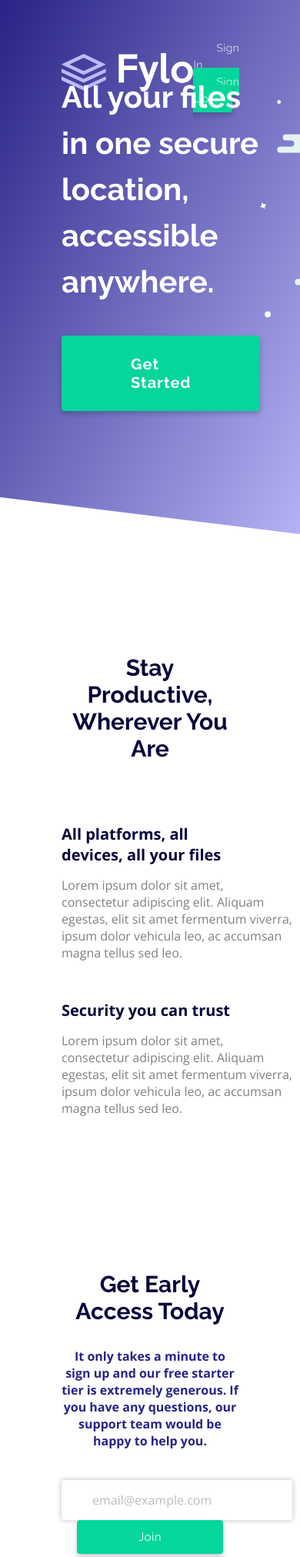
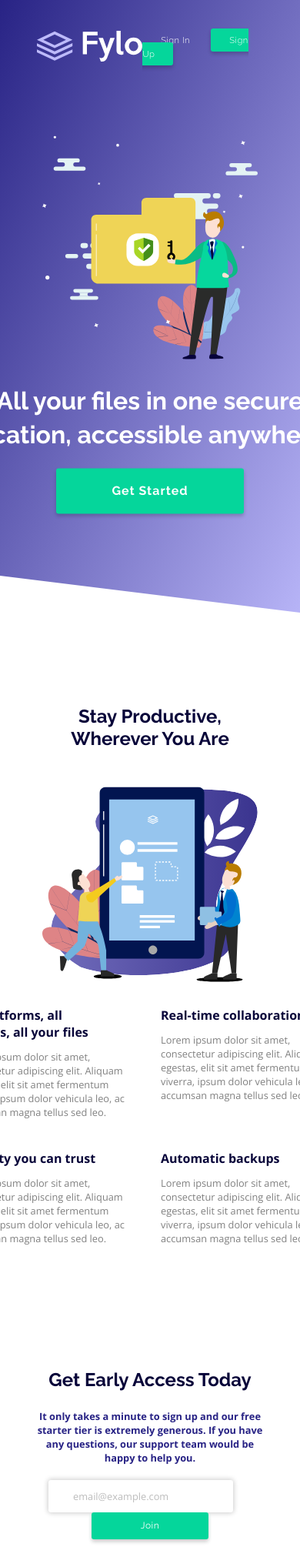
Before and after one commit to Optimo1983/Fylo-landing-page, a PHP site: page / in a window 390 px wide; the page is wider, and only the part inside the window is pictured. Shown: the top 2023 px of that part at 77% size. Run offline with PHP 8.4, Linux system fonts and the light colour scheme.

Commit message:
Working on responsive design layout. Implemented media queries at 1200px and 900px

```diff
--- a/css/style.css
+++ b/css/style.css
@@ -10,6 +10,9 @@
 
 html {
   font-size: 62.5%; }
+  @media (max-width: 75em) {
+    html {
+      font-size: 50%; } }
 
 body {
   box-sizing: border-box;
@@ -28,6 +31,9 @@
   font-weight: 700;
   color: white;
   line-height: 1.5; }
+  @media (max-width: 56.25em) {
+    .heading-primary {
+      line-height: 1.4; } }
 
 .heading-secondary {
   font-family: 'raleway', sans-serif;
@@ -49,9 +55,15 @@
 
 .u-margin-bottom-medium {
   margin-bottom: 4rem !important; }
+  @media (max-width: 56.25em) {
+    .u-margin-bottom-medium {
+      margin-bottom: 2.5rem !important; } }
 
 .u-margin-bottom-big {
   margin-bottom: 8rem !important; }
+  @media (max-width: 56.25em) {
+    .u-margin-bottom-big {
+      margin-bottom: 6rem !important; } }
 
 .u-margin-bottom-huge {
   margin-bottom: 10rem !important; }
@@ -109,9 +121,21 @@
   margin-top: -9rem;
   background-color: #070439;
   padding: 0 8rem 10rem 8rem; }
+  @media (max-width: 75em) {
+    .footer {
+      padding: 18rem 6rem 18rem 6rem; } }
+  @media (max-width: 75em) and (max-width: 75em) {
+    .footer {
+      padding-bottom: 10rem; } }
   .footer__container {
     padding-top: 35rem;
     display: flex; }
+    @media (max-width: 75em) {
+      .footer__container {
+        padding-top: 15rem; } }
+    @media (max-width: 56.25em) {
+      .footer__container {
+        flex-wrap: wrap; } }
   .footer * {
     color: rgba(255, 255, 255, 0.8);
     text-decoration: none; }
@@ -139,6 +163,15 @@
   justify-content: space-evenly;
   border-left: 1px solid #fff;
   border-right: 1px solid #fff; }
+  @media (max-width: 56.25em) {
+    .nav-container {
+      order: 1;
+      flex-basis: 100%;
+      justify-content: space-around;
+      border: none;
+      border-top: 1px solid white;
+      padding-top: 5rem;
+      margin-top: 5rem; } }
 
 .nav-list-container .heading-tertiary {
   color: #fff; }
@@ -153,12 +186,18 @@
   flex-basis: 35.3%;
   flex: 1;
   justify-content: flex-end; }
+  @media (max-width: 56.25em) {
+    .subscribe-container {
+      justify-content: flex-end; } }
 
 .subscribe-sub-container {
   display: flex;
   flex-direction: column;
   max-width: 38rem;
   padding-left: 3rem; }
+  @media (max-width: 56.25em) {
+    .subscribe-sub-container {
+      max-width: 41.25rem; } }
   .subscribe-sub-container__paragraph {
     font-weight: 600;
     color: #fff; }
@@ -181,32 +220,55 @@
   margin-left: auto; }
 
 .header {
-  height: 90vh;
+  height: 100vh;
   width: 100%;
   background-image: linear-gradient(to right bottom, #282385, #bbb8fa);
   padding: 5rem 8rem 0 8rem;
   background-size: cover;
   position: relative; }
+  @media (max-width: 75em) {
+    .header {
+      padding: 5rem 6rem 0 6rem; } }
   .header__top {
     display: flex;
     flex-direction: row;
     justify-content: space-between;
     align-items: center;
     margin-bottom: 10rem; }
+  .header__sign-up-box {
+    z-index: 2; }
   .header__bottom {
     display: flex;
     justify-content: space-between;
     align-items: center;
     position: absolute;
-    bottom: 25%;
+    top: 50%;
     left: 0;
+    transform: translateY(-50%);
     padding-left: inherit;
-    padding-right: inherit; }
+    padding-right: inherit;
+    width: 100%; }
+    @media (max-width: 56.25em) {
+      .header__bottom {
+        flex-direction: column-reverse; } }
   .header__heading-box {
     flex-basis: 50%;
     margin-top: -7rem; }
+    @media (max-width: 56.25em) {
+      .header__heading-box {
+        text-align: center;
+        margin-top: 0;
+        width: 66rem; } }
   .header__image {
-    margin-right: 4rem; }
+    margin: 0 4rem; }
+    @media (max-width: 75em) {
+      .header__image {
+        width: 45rem; } }
+    @media (max-width: 56.25em) {
+      .header__image {
+        margin: 0;
+        margin-bottom: 4rem;
+        width: 35rem; } }
 
 .header__logo {
   height: 5rem; }
@@ -216,21 +278,38 @@
   transform: skewY(7deg);
   margin-top: -9rem;
   padding: 18rem 8rem 18rem 8rem; }
+  @media (max-width: 75em) {
+    .main {
+      padding: 18rem 6rem 18rem 6rem; } }
 
 .section-features {
   transform: skewY(-7deg); }
   .section-features__container {
     display: flex;
-    justify-content: space-between; }
+    justify-content: space-between;
+    align-items: center; }
+    @media (max-width: 56.25em) {
+      .section-features__container {
+        flex-direction: column;
+        width: 100%; } }
   .section-features__image-box {
     flex-basis: 35%;
     align-self: center; }
+    @media (max-width: 56.25em) {
+      .section-features__image-box {
+        margin-bottom: 4rem;
+        width: 100%; } }
   .section-features__image {
-    width: 90%; }
+    width: 95%; }
+    @media (max-width: 56.25em) {
+      .section-features__image {
+        width: 35rem;
+        display: block;
+        margin: 0 auto; } }
   .section-features__grid {
     flex-basis: 57%;
     display: grid;
-    grid-template-columns: 30rem minmax(3rem, 40rem) 30rem;
+    grid-template-columns: 29rem minmax(3.5rem, 13rem) 29rem;
     grid-row-gap: 5rem; }
 
 .feature--1 {
--- a/sass/abstracts/_mixins.scss
+++ b/sass/abstracts/_mixins.scss
@@ -0,0 +1,9 @@
+@mixin respond($device) {
+    @if ($device == tablet-landscape) {
+      @media (max-width: 75em) {@content}
+    }
+
+    @if ($device == tablet-portrait) {
+      @media (max-width: 56.25em) {@content}
+    }
+}
--- a/sass/base/_base.scss
+++ b/sass/base/_base.scss
@@ -13,7 +13,12 @@
 
 
 html {
-    font-size: 62.5% // 10px
+    font-size: 62.5%; // 10px
+
+    @include respond(tablet-landscape) {
+        font-size: 50%; // 8px
+    }
+
 }
 
 body {
--- a/sass/base/_typography.scss
+++ b/sass/base/_typography.scss
@@ -11,6 +11,10 @@
     font-weight: 700;
     color: white;
     line-height: 1.5;
+
+    @include respond(tablet-portrait) {
+        line-height: 1.4;
+      }
 }
 
 .heading-secondary {
--- a/sass/base/_utilities.scss
+++ b/sass/base/_utilities.scss
@@ -1,8 +1,23 @@
 //Margin
 .u-margin-bottom-small { margin-bottom: 1.5rem !important; }
 .u-margin-bottom-smedium { margin-bottom: 3rem !important; }
-.u-margin-bottom-medium { margin-bottom: 4rem !important; }
-.u-margin-bottom-big { margin-bottom: 8rem !important; }
+
+.u-margin-bottom-medium {
+  margin-bottom: 4rem !important;
+
+  @include respond(tablet-portrait) {
+    margin-bottom: 2.5rem !important;
+  }
+}
+
+.u-margin-bottom-big {
+  margin-bottom: 8rem !important;
+
+  @include respond(tablet-portrait) {
+    margin-bottom: 6rem !important;
+  }
+}
+
 .u-margin-bottom-huge { margin-bottom: 10rem !important; }
 .u-margin-bottom-really-huge { margin-bottom: 20rem !important; }
 
--- a/sass/layout/_footer.scss
+++ b/sass/layout/_footer.scss
@@ -3,9 +3,25 @@
     background-color: $color-primary-very-dark-blue;
     padding: 0 8rem 10rem 8rem;
 
+    @include respond(tablet-landscape) {
+      padding: 18rem 6rem 18rem 6rem;
+
+      @include respond(tablet-landscape) {
+        padding-bottom: 10rem;
+      }
+    }
+
   &__container {
     padding-top: 35rem;
     display: flex;
+
+    @include respond(tablet-landscape) {
+      padding-top: 15rem;
+    }
+
+    @include respond(tablet-portrait) {
+      flex-wrap: wrap;
+    }
   }
 
     & * {
@@ -53,6 +69,18 @@
 
   border-left: 1px solid #fff;
   border-right: 1px solid #fff;
+
+  @include respond(tablet-portrait) {
+    order: 1; //moves to ultimate position.
+    flex-basis: 100%;
+    justify-content: space-around;
+
+
+    border: none;
+    border-top: 1px solid white;
+    padding-top: 5rem;
+    margin-top: 5rem;
+  }
 }
 
 .nav-list-container {
@@ -78,6 +106,13 @@
   flex-basis: 35.3%;
   flex: 1;
   justify-content: flex-end;
+
+  // border: 1px dotted red;
+
+  @include respond(tablet-portrait) {
+    justify-content: flex-end;
+
+  }
 }
 
 .subscribe-sub-container {
@@ -87,13 +122,22 @@
   max-width: 38rem;
   padding-left: 3rem;
 
+  // border: 1px dotted green;
+
+  @include respond(tablet-portrait) {
+    max-width: 41.25rem;;
+
+  }
+
   &__paragraph {
     font-weight: 600;
     color: $color-white;
   }
+
 }
 
 .subscribe-form {
+
   &__email {
     width: 100%;
     border: none;
@@ -103,6 +147,9 @@
     font-family: inherit;
     font-size: inherit;
     color: $color-grey;
+
+    @include respond(tablet-portrait) {
+    }
 
     &::placeholder {
       color: rgba(143, 143, 143, 0.6);
@@ -114,4 +161,7 @@
   display: block;
   max-width: 19rem;
   margin-left: auto;
+
+  @include respond(tablet-portrait) {
+  }
 }
--- a/sass/layout/_header.scss
+++ b/sass/layout/_header.scss
@@ -1,10 +1,14 @@
 .header {
-  height: 90vh;
+  height: 100vh;
   width: 100%;
   background-image: linear-gradient(to right bottom, $color-secondary-dark-blue, $color-primary-soft-blue );
   padding: 5rem 8rem 0 8rem;
   background-size: cover;
   position: relative;
+
+  @include respond(tablet-landscape) {
+    padding: 5rem 6rem 0 6rem;
+  }
 
   &__top {
     display: flex;
@@ -14,26 +18,55 @@
     margin-bottom: 10rem;
   }
 
+  &__sign-up-box {
+    z-index: 2;
+  }
+
   &__bottom {
     display: flex;
     justify-content: space-between;
     align-items: center;
 
     position: absolute;
-    bottom: 25%;
+    top: 50%;
     left: 0;
+    transform: translateY(-50%);
 
     padding-left: inherit;
     padding-right: inherit;
+    width: 100%;
+
+    @include respond(tablet-portrait) {
+      flex-direction: column-reverse;
+    }
+
   }
+
 
   &__heading-box {
       flex-basis: 50%;
       margin-top: -7rem;
+
+      @include respond(tablet-portrait) {
+        text-align: center;
+        margin-top: 0;
+        width: 66rem;
+
+      }
   }
 
   &__image {
-    margin-right: 4rem;
+    margin: 0 4rem;
+
+    @include respond(tablet-landscape) {
+      width: 45rem;
+    }
+
+    @include respond(tablet-portrait) {
+      margin: 0;
+      margin-bottom: 4rem;
+      width: 35rem;
+    }
   }
 }
 
--- a/sass/main.scss
+++ b/sass/main.scss
@@ -1,4 +1,5 @@
 @import "abstracts/variables";
+@import "abstracts/mixins";
 @import "base/base";
 @import "base/typography";
 @import "base/utilities";
--- a/sass/pages/_home.scss
+++ b/sass/pages/_home.scss
@@ -3,6 +3,10 @@
   transform: skewY(7deg);
   margin-top: -9rem;
   padding: 18rem 8rem 18rem 8rem;
+
+  @include respond(tablet-landscape) {
+    padding: 18rem 6rem 18rem 6rem;
+  }
 }
 
 
@@ -12,33 +16,52 @@
   &__container {
     display: flex;
     justify-content: space-between;
+    align-items: center;
 
+    @include respond(tablet-portrait) {
+      flex-direction: column;
+      width: 100%;
+    }
   }
 
   &__image-box {
       flex-basis: 35%;
+      align-self: center;
 
-      align-self: center;
-    //   background-color: rgba(128, 128, 0, .3);
+      @include respond(tablet-portrait) {
+        margin-bottom: 4rem;
+        width: 100%;
+      }
   }
 
   &__image {
-      width: 90%;
+      width: 95%;
+
+      @include respond(tablet-portrait) {
+        width: 35rem;
+        display: block;
+        margin: 0 auto;
+      }
+
+
   }
 
   &__grid {
     flex-basis: 57%;
 
     display: grid;
-    grid-template-columns: 30rem minmax(3rem, 40rem) 30rem;
-    // grid-column-gap: 15%;
+    grid-template-columns: 29rem minmax(3.5rem, 13rem) 29rem;
     grid-row-gap: 5rem;
+
+    @include respond(tablet-portrait) {
+
+    }
+
   }
 } //End section-features
 
 .feature {
-  // border: 1px solid orangered;
-    &--1 {
+  &--1 {
       grid-column: 1 / 2;
     }
 
@@ -59,7 +82,6 @@
   transform: skewY(-7deg);
   max-width: 75rem;
   margin: 0 auto ;
-
 
   &__paragraph {
     color: $color-secondary-dark-blue;
```
